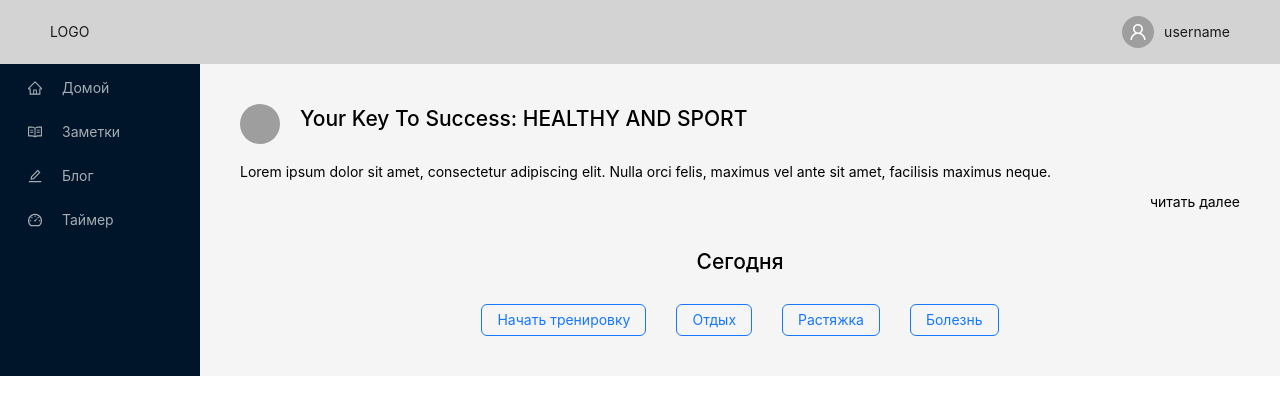
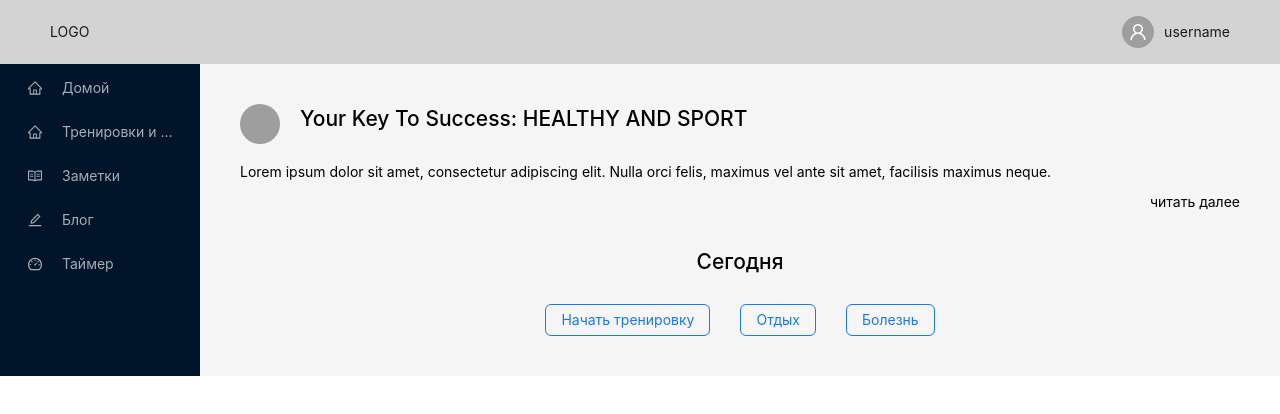
Before and after one commit to LilyMaksutova/my-react-project, a React (Create React App) app: page / in a window 1280 px wide. Shown: the top 414 px of the page. Built offline with nearby package versions, Linux system fonts and the light colour scheme; grey boxes are pictures that could not be loaded.

Commit message:
add two components: empty component and btns

```diff
--- a/src/App.jsx
+++ b/src/App.jsx
@@ -6,6 +6,7 @@ import { Layout } from 'antd';
 import Sider from 'antd/es/layout/Sider';
 import Navbar from './components/Navbar';
 import Info from './components/Info';
+import Progress from './components/Progress';
 import Notes from './components/Notes';
 import PostDetails from './components/PostDetails';
 import Blog from './components/Blog';
@@ -31,6 +32,7 @@ function App() {
         <Layout>
           <Routes>
             <Route path="/" element={<Home />} />
+            <Route path="/progress" element={<Progress />} />
             <Route path="notes" element={<Notes />} />
             <Route path="/blog/" element={<Blog />} />
             <Route path="/blog/:id" element={<PostDetails />} />
--- a/src/components/Home.jsx
+++ b/src/components/Home.jsx
@@ -1,9 +1,8 @@
 import React from 'react';
-import { Button, Space } from 'antd';
 import { useSelector } from 'react-redux';
-
 import PostPreview from './PostPreview';
 import blogList from '../blogData';
+import Today from './Today';
 
 // TODO: remove duplicates of selector
 const getLastNoteSelector = (state) =>
@@ -20,29 +19,7 @@ function Home() {
       </article>
       <article style={{ margin: '40px' }}>{lastNote}</article>
       <article style={{ margin: '40px' }}>
-        <h2 style={{ textAlign: 'center' }}>Сегодня</h2>
-        <Space
-          wrap
-          style={{
-            display: 'flex',
-            justifyContent: 'center',
-            marginTop: '30px',
-            gap: '30px',
-          }}
-        >
-          <Button type="primary" ghost>
-            Начать тренировку
-          </Button>
-          <Button type="primary" ghost>
-            Отдых
-          </Button>
-          <Button type="primary" ghost>
-            Растяжка
-          </Button>
-          <Button type="primary" ghost>
-            Болезнь
-          </Button>
-        </Space>
+        <Today />
       </article>
     </div>
   );
--- a/src/components/Navbar.jsx
+++ b/src/components/Navbar.jsx
@@ -23,6 +23,12 @@ const items = [
     <Link to="/">
       <HomeOutlined style={{ marginRight: '20px' }} />
       Домой
+    </Link>,
+  ]),
+  getItem([
+    <Link to="/progress">
+      <HomeOutlined style={{ marginRight: '20px' }} />
+      Тренировки и прогресс
     </Link>,
   ]),
   getItem([
--- /dev/null
+++ b/src/components/Progress.jsx
@@ -0,0 +1,14 @@
+import React from 'react';
+import TrainingCalendar from './TrainingCalendar';
+import Today from './Today';
+
+function Progress() {
+  return (
+    <div>
+      <TrainingCalendar />
+      <Today />
+    </div>
+  );
+}
+
+export default Progress;
--- /dev/null
+++ b/src/components/Today.jsx
@@ -0,0 +1,32 @@
+import React from 'react';
+import { Link } from 'react-router-dom';
+import { Button, Space } from 'antd';
+
+function Today() {
+  return (
+    <div>
+      <h2 style={{ textAlign: 'center' }}>Сегодня</h2>
+      <Space
+        wrap
+        style={{
+          display: 'flex',
+          justifyContent: 'center',
+          marginTop: '30px',
+          gap: '30px',
+        }}
+      >
+        <Button type="primary" ghost>
+          <Link to="/notes/">Начать тренировку</Link>
+        </Button>
+        <Button type="primary" ghost>
+          <Link to="/notes/">Отдых</Link>
+        </Button>
+        <Button type="primary" ghost>
+          Болезнь
+        </Button>
+      </Space>
+    </div>
+  );
+}
+
+export default Today;
--- /dev/null
+++ b/src/components/TrainingCalendar.jsx
@@ -0,0 +1,7 @@
+import React from 'react';
+
+function TrainingCalendar() {
+  return <div>Здесь будет календарь</div>;
+}
+
+export default TrainingCalendar;
```
